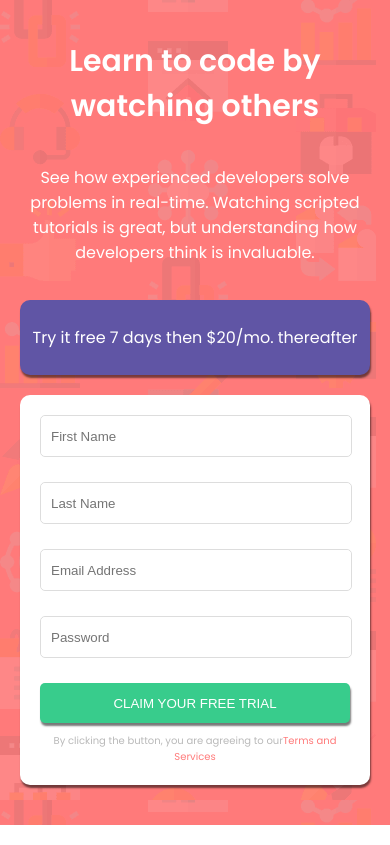
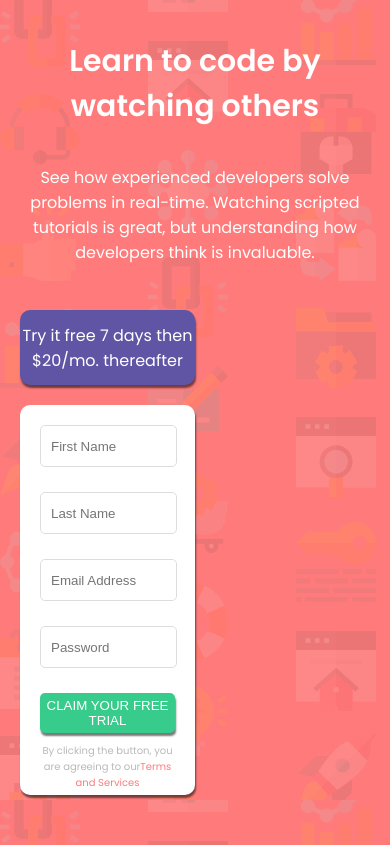
Before and after one commit to ElvaTecnologies/Elva_React-SCSS-training2_Josiah, a React (Create React App) app: page / in a window 390 px wide. Built offline with nearby package versions, Linux system fonts and the light colour scheme.

Commit message:
move form to it component

```diff
--- a/src/App.jsx
+++ b/src/App.jsx
@@ -1,44 +1,8 @@
 import { useState } from "react";
 import "./App.scss";
-import errorIcon from "./assets/image/icon-error.svg";
+import FormCOmponent from "./components/Form/FormCOmponent";
 
 function App() {
-  const [fnError, setFnError] = useState({ err: false, msg: "" });
-  const [lnError, setLnError] = useState({ err: false, msg: "" });
-  const [eaError, setEaError] = useState({ err: false, msg: "" });
-  const [passError, setPassError] = useState({ err: false, msg: "" });
-  const handelSubmit = (e) => {
-    e.preventDefault();
-
-    let formElem = e.target;
-
-    if (formElem[0].value === "") {
-      return setFnError({ err: true, msg: "First Name cannot be empty" });
-    }
-    setFnError({ err: false, msg: "" });
-    if (formElem[1].value === "") {
-      return setLnError({ err: true, msg: "Last Name cannot be empty" });
-    }
-    setLnError({ err: false, msg: "" });
-    if (formElem[2].value === "") {
-      return setEaError({ err: true, msg: "Email cannot be empty" });
-    } else {
-      if (
-        formElem[2].value.lastIndexOf("@") < 0 ||
-        formElem[2].value.lastIndexOf(".") < 0
-      ) {
-        return setEaError({
-          err: true,
-          msg: "Looks like this is not an email",
-        });
-      }
-    }
-    setEaError({ err: false, msg: "" });
-    if (formElem[3].value === "") {
-      return setPassError({ err: true, msg: "Password cannot be empty" });
-    }
-    setPassError({ err: false, msg: "" });
-  };
   return (
     <div className="App">
       <div className="text-div">
@@ -50,38 +14,7 @@ function App() {
         </p>
       </div>
       <div className="form-div">
-        <div className="top-card">
-          Try it free 7 days then $20/mo. thereafter
-        </div>
-        <div className="form-card">
-          <form onSubmit={(e) => handelSubmit(e)}>
-            <label className={`input-div ${fnError.err ? "error" : null}`}>
-              <input type="text" placeholder="First Name" />{" "}
-              {fnError.err ? <img src={errorIcon} alt="" /> : null}
-            </label>
-            <sup className="error">{fnError.err ? fnError.msg : null}</sup>
-            <label className={`input-div ${lnError.err ? "error" : null}`}>
-              <input type="text" placeholder="Last Name" />
-              {lnError.err ? <img src={errorIcon} alt="" /> : null}
-            </label>
-            <sup className="error">{lnError.err ? lnError.msg : null}</sup>
-            <label className={`input-div ${eaError.err ? "error" : null}`}>
-              <input type="" placeholder="Email Address" />
-              {eaError.err ? <img src={errorIcon} alt="" /> : null}
-            </label>
-            <sup className="error">{eaError.err ? eaError.msg : null}</sup>
-            <label className={`input-div ${passError.err ? "error" : null}`}>
-              <input type="password" placeholder="Password" />
-              {passError.err ? <img src={errorIcon} alt="" /> : null}
-            </label>
-            <sup className="error">{passError.err ? passError.msg : null}</sup>
-            <button>Claim your free trial </button>
-            <sup>
-              By clicking the button, you are agreeing to our
-              <a href="#">Terms and Services</a>
-            </sup>
-          </form>
-        </div>
+        <FormCOmponent />
       </div>
     </div>
   );
--- a/src/App.scss
+++ b/src/App.scss
@@ -25,97 +25,13 @@
       font-size: 16px;
     }
   }
-  .form-div {
-    width: 50%;
-    display: flex;
-    justify-content: center;
-    align-items: center;
-    flex-direction: column;
-
-    .top-card {
-      background-color: hsl(248, 32%, 49%);
-      color: #fff;
-      height: 75px;
-      width: 100%;
-      display: flex;
-      justify-content: center;
-      text-align: center;
-      align-items: center;
-      border-radius: 10px;
-      margin-bottom: 20px;
-      max-width: 440px;
-      box-shadow: 1px 3px 2px #00000087;
-    }
-
-    .form-card {
-      max-width: 360px;
-      background-color: #fff;
-      padding: 30px 40px;
-      height: 350px;
-      border-radius: 10px;
-      box-shadow: 1px 3px 2px #00000087;
-      .input-div {
-        display: flex;
-        border-radius: 5px;
-        align-items: center;
-        width: 100%;
-        border: solid #ddd 1px;
-        padding: 0;
-        input {
-          width: 100%;
-          border-radius: 5px;
-          margin: 0 auto;
-          height: 40px;
-          border: none;
-          padding: 0 10px;
-        }
-        :focus {
-          outline: none;
-        }
-        img {
-          margin: 0 10px 0 0;
-        }
-      }
-      .input-div.error {
-        border: solid 1px red;
-      }
-      .error {
-        color: red;
-        font-size: 10px;
-        text-align: right;
-      }
-      button {
-        border-radius: 5px;
-        width: 100%;
-        height: 40px;
-        background-color: hsl(154, 59%, 51%);
-        border: none;
-        text-transform: uppercase;
-        margin-bottom: 10px;
-        color: #fff;
-        box-shadow: 1px 3px 2px #00000087;
-      }
-      sup {
-        font-size: 10px;
-        margin: auto;
-        width: 100%;
-        display: inline-block;
-        text-align: center;
-        color: rgb(185, 185, 185);
-        a {
-          color: hsl(0, 100%, 74%);
-          text-decoration: none;
-        }
-      }
-    }
-  }
 
   @media (max-width: 768px) {
     flex-wrap: wrap;
     height: 100%;
-    .form-div {
-      padding-bottom: 40px;
-    }
+    // .form-div {
+    //   padding-bottom: 40px;
+    // }
     .text-div {
       height: 300px;
 
@@ -127,8 +43,8 @@
         font-size: 15px;
       }
     }
-    .text-div,
-    .form-div {
+    .text-div {
+      // .form-div {
       width: 100%;
     }
     @media (max-width: 425px) {
@@ -141,11 +57,11 @@
           font-size: 16px;
         }
       }
-      .form-div {
-        .form-card {
-          padding: 20px;
-        }
-      }
+      // .form-div {
+      //   .form-card {
+      //     padding: 20px;
+      //   }
+      // }
     }
   }
   @media (max-width: 375px) {
```
